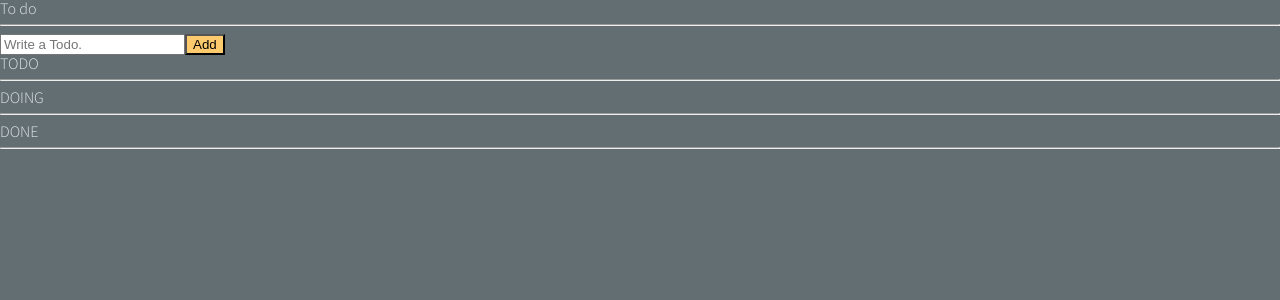
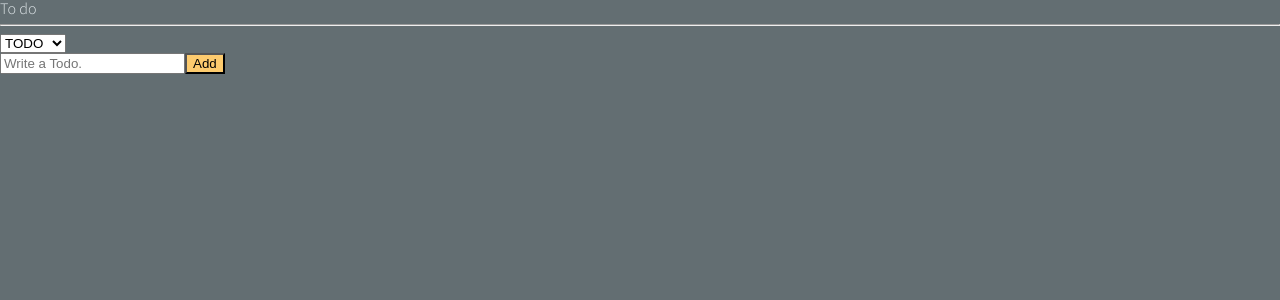
Before and after one commit to onetuks/todolist, a React (Create React App) app: page / in a window 1280 px wide. Shown: the top 300 px of the page. Built offline with nearby package versions, Linux system fonts and the light colour scheme.

Commit message:
#6.17 Selectors part 2

```diff
--- a/src/App.tsx
+++ b/src/App.tsx
@@ -1,5 +1,5 @@
 import { RecoilRoot } from "recoil";
-import styled, { createGlobalStyle } from "styled-components";
+import { createGlobalStyle } from "styled-components";
 import TodoList from "./components/TodoList";
 
 const GlobalStyle = createGlobalStyle`
--- a/src/Atom.ts
+++ b/src/Atom.ts
@@ -11,14 +11,16 @@
   default: [],
 });
 
+export const categoryState = atom({
+  key: "category",
+  default: "TODO",
+});
+
 export const todoSelector = selector({
   key: "todoSelector",
-    get: ({get}) => {
+  get: ({ get }) => {
     const todos = get(todoState);
-        return [
-            todos.filter((todo) => todo.category === "TODO"),
-            todos.filter((todo) => todo.category === "DOING"),
-            todos.filter((todo) => todo.category === "DONE"),
-        ]
+    const category = get(categoryState);
+    return todos.filter((todo) => todo.category === category);
   },
-})
+});
--- a/src/components/TodoList.tsx
+++ b/src/components/TodoList.tsx
@@ -1,40 +1,28 @@
-import { useRecoilValue } from "recoil";
-import { todoSelector, todoState } from "../Atom";
+import { useRecoilState, useRecoilValue } from "recoil";
+import { categoryState, todoSelector, todoState } from "../Atom";
 import CreateTodo from "./CreateTodo";
 import Todo from "./Todo";
 
 function TodoList() {
-  const [todos, doings, dones] = useRecoilValue(todoSelector);
+  const todos = useRecoilValue(todoSelector);
+  const [category, setCategory] = useRecoilState(categoryState);
+  const onInput = (event: React.FormEvent<HTMLSelectElement>) => {
+    setCategory(event.currentTarget.value);
+  }
 
   return (
     <>
       <h1>To do</h1>
       <hr />
+      <select onInput={onInput}>
+        <option value="TODO">TODO</option>
+        <option value="DOING">DOING</option>
+        <option value="DONE">DONE</option>
+      </select>
       <CreateTodo />
-      <h2>TODO</h2>
-      <ul>
-        {todos.map((todo) => (
-          // {...todo} 보내주는 곳과 사용하는 곳에서 todo에 대한 interface가 같으므로 이렇게 내부 원소를 보내줘도 됨.
-          <Todo key={todo.id} {...todo} />
-        ))}
-      </ul>
-      <hr />
-      <h2>DOING</h2>
-      <ul>
-        {doings.map((doing) => (
-          // {...todo} 보내주는 곳과 사용하는 곳에서 todo에 대한 interface가 같으므로 이렇게 내부 원소를 보내줘도 됨.
-          <Todo key={doing.id} {...doing} />
-        ))}
-      </ul>
-      <hr />
-      <h2>DONE</h2>
-      <ul>
-        {dones.map((done) => (
-          // {...todo} 보내주는 곳과 사용하는 곳에서 todo에 대한 interface가 같으므로 이렇게 내부 원소를 보내줘도 됨.
-          <Todo key={done.id} {...done} />
-        ))}
-      </ul>
-      <hr />
+      {todos.map((todo) => (
+        <Todo key={todo.id} {...todo} />
+      ))}
     </>
   );
 }
```
Lines whose indentation alone changed are shown as unchanged.
